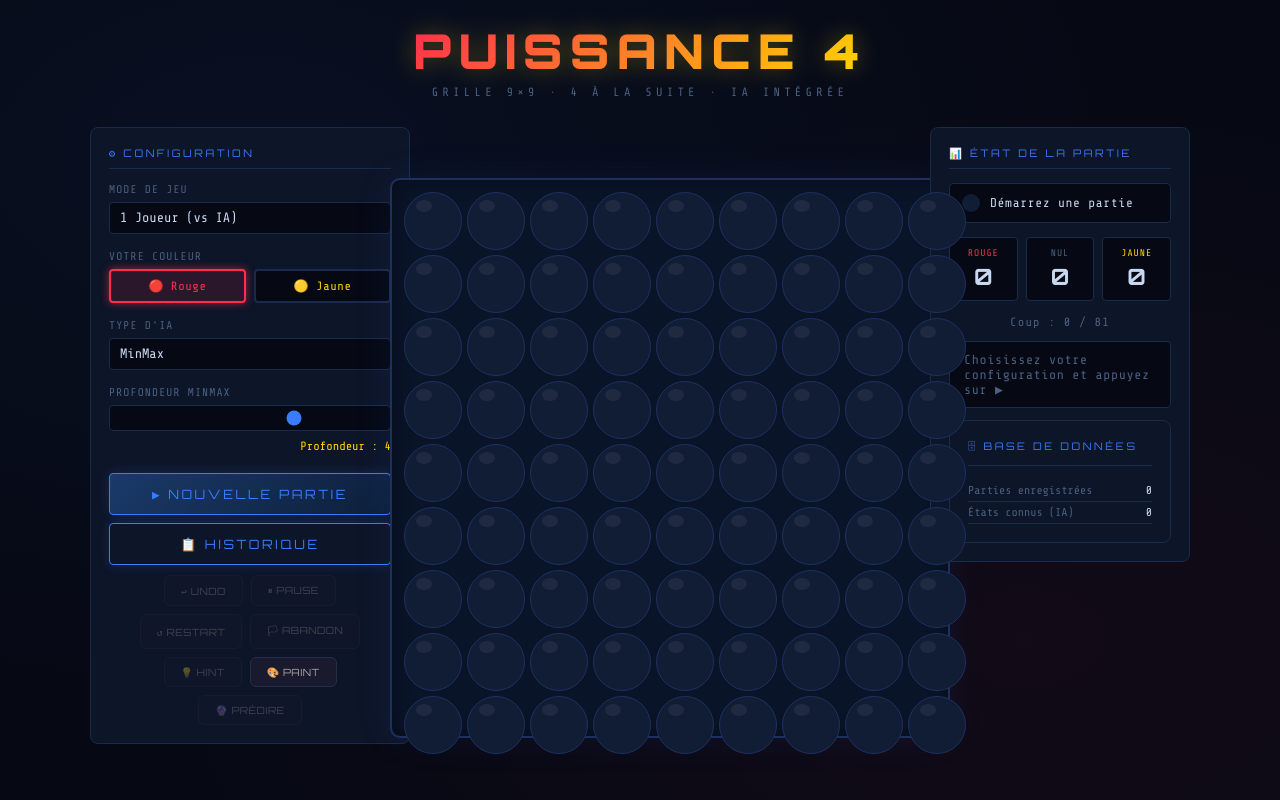
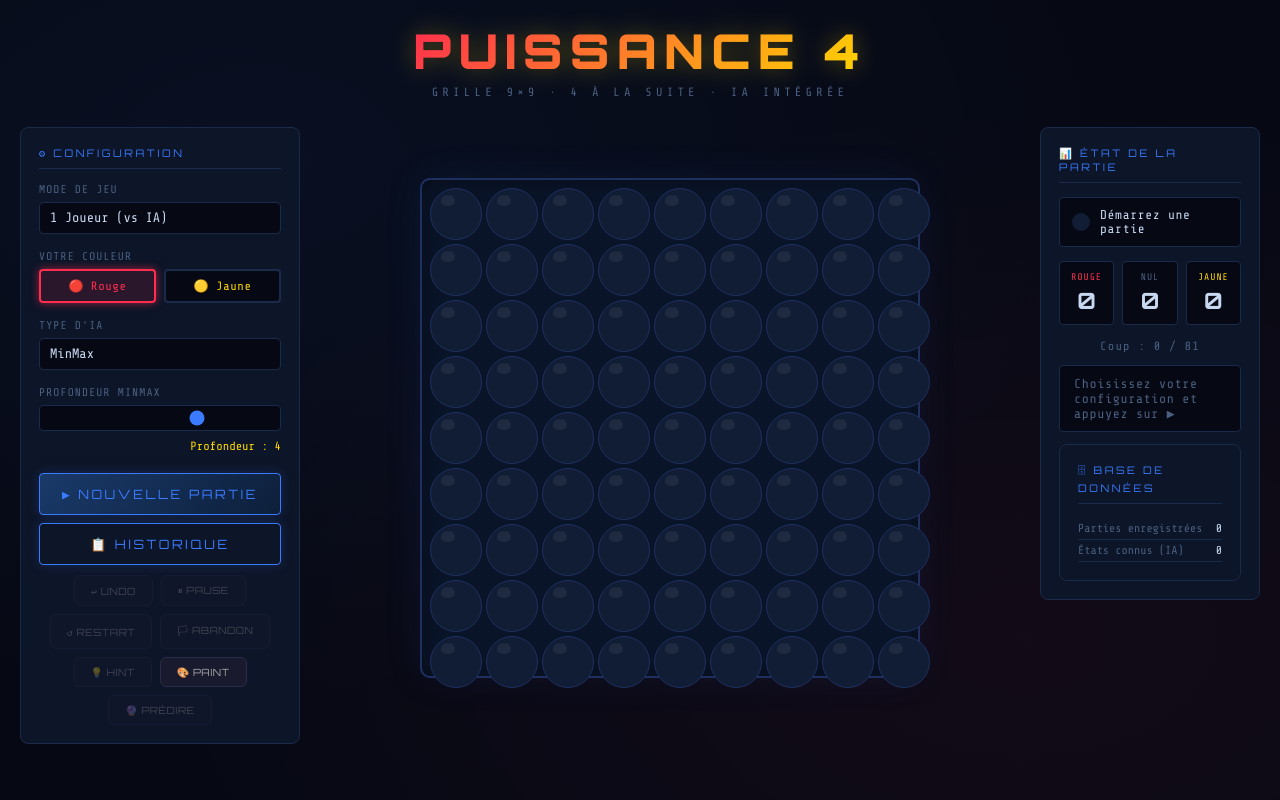
Before and after one commit to aminaaitmeziane2023-beep/connect4, a Flask app: page / in a window 1280 px wide. Run offline with Flask 3, Linux system fonts and the light colour scheme; some libraries are stand-ins or nearby versions.

Commit message:
Fix layout tout visible

```diff
--- a/templates/index.html
+++ b/templates/index.html
@@ -71,12 +71,13 @@
   /* ===== LAYOUT ===== */
   .main-layout {
     display: flex;
-    gap: 22px;
+    gap: 12px;
     align-items: flex-start;
     flex-wrap: wrap;
     justify-content: center;
     width: 100%;
-    max-width: 1100px;
+    max-width: 1300px;
+    padding: 0 10px;
   }
 
   /* ===== PANELS ===== */
@@ -98,7 +99,7 @@
   }
 
   /* ===== CONTROLS ===== */
-  .controls { min-width: 220px; max-width: 320px; flex-shrink: 0; }
+  .controls { min-width: 200px; max-width: 280px; flex-shrink: 0; }
 
   .control-group { margin-bottom: 16px; }
   .control-group label {
@@ -181,7 +182,7 @@
   .btn-start:active { transform: translateY(0); }
 
   /* ===== STATUS ===== */
-  .status-panel { min-width: 200px; max-width: 260px; flex-shrink: 0; }
+  .status-panel { min-width: 180px; max-width: 220px; flex-shrink: 0; }
 
   .turn-indicator {
     display: flex;
@@ -289,21 +290,21 @@
     display: grid;
     grid-template-columns: repeat(9, 1fr);
     grid-template-rows: repeat(9, 1fr);
-    gap: 5px;
-    padding: 12px;
+    gap: 4px;
+    padding: 8px;
     background: #0a1428;
     border: 2px solid var(--grid-line);
     border-radius: 10px;
     box-shadow:
       0 0 40px rgba(58,123,255,0.08),
       inset 0 0 20px rgba(0,0,0,0.4);
-    width: clamp(300px, 55vw, 560px);
-    height: clamp(300px, 55vw, 560px);
+    width: clamp(280px, 44vw, 500px);
+    height: clamp(280px, 44vw, 500px);
   }
 
   .cell {
-    width: clamp(36px, 5.5vw, 58px);
-    height: clamp(36px, 5.5vw, 58px);
+    width: clamp(30px, 4.2vw, 52px);
+    height: clamp(30px, 4.2vw, 52px);
     border-radius: 50%;
     background: var(--empty);
     border: 1px solid var(--grid-line);
```
